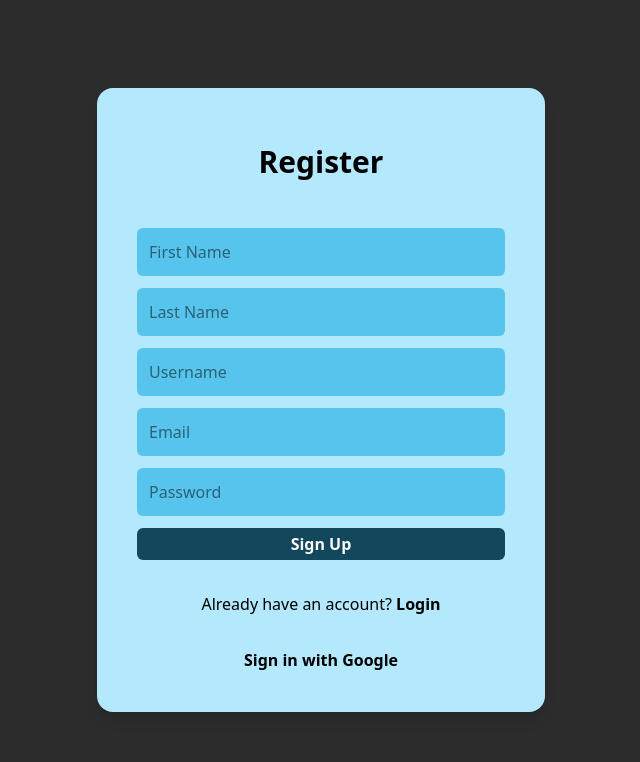
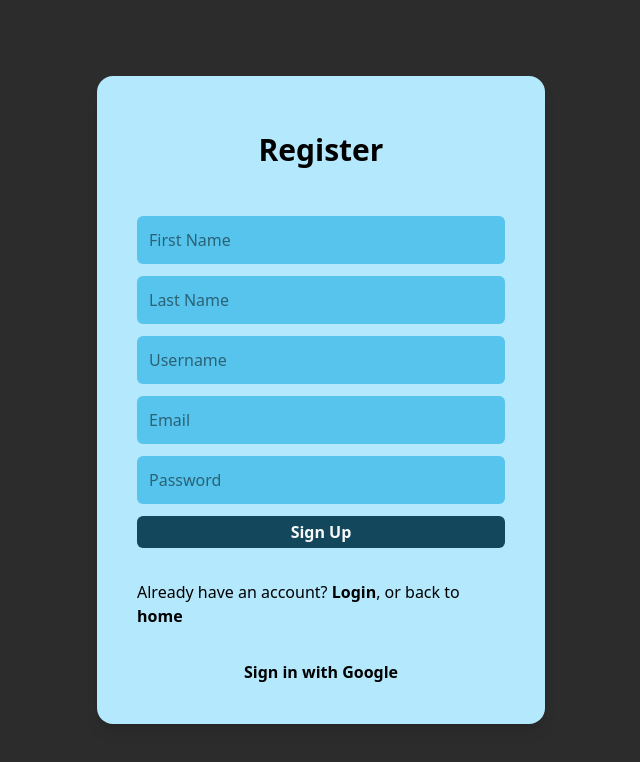
Before and after one commit to matdelp/creative-companion, a React (Vite) app in the folder apps/frontend/: page /register in a window 1280 px wide. Shown: the top 762 px of the page, without its empty margins (319-959 px from the left). Built offline with nearby package versions, Linux system fonts and the light colour scheme.

Commit message:
feat add back to home on signin and register

```diff
--- a/apps/frontend/src/components/authentication/FormCard.tsx
+++ b/apps/frontend/src/components/authentication/FormCard.tsx
@@ -23,12 +23,18 @@ export const FormCard: React.FC<FormCardProps> = ({
         {title}
       </h2>
       {children}
+      <div className="flex gap-3">
         <p className="text-blackText-secondary">
           {linkMessage}{" "}
           <NavLink className="font-semibold" to={path}>
             {linkText}
           </NavLink>
+          , or back to{" "}
+          <NavLink className="font-semibold" to="/">
+            home
+          </NavLink>
         </p>
+      </div>
       {google && (
         <a className="font-semibold" href="/api/artist/google">
           Sign in with Google
```
Lines whose indentation alone changed are shown as unchanged.
